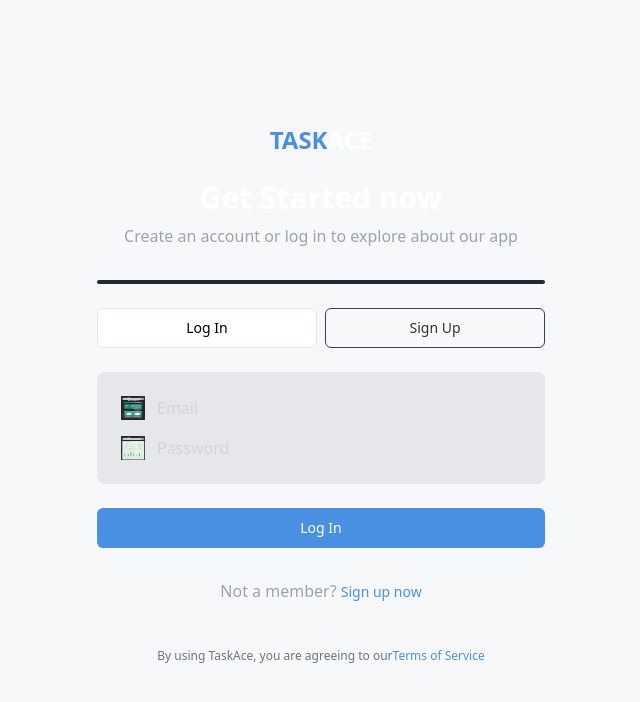
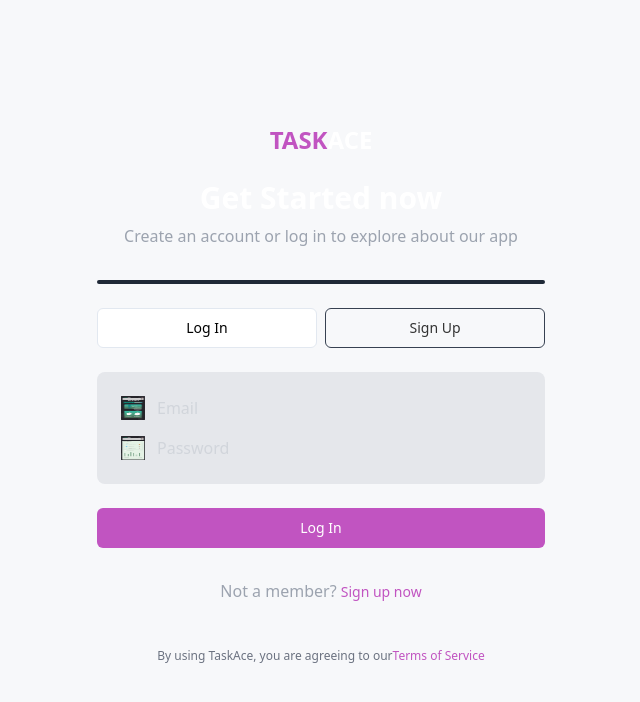
Before and after one commit to Okoko-dev/taskcraft-optimizer, a React (Vite) app: page / in a window 1280 px wide. Shown: the top 702 px of the page, without its empty margins (319-959 px from the left). Built offline with nearby package versions, Linux system fonts and the light colour scheme.

Commit message:
Refactor: Apply color palette
Update the app's color scheme based on the provided image.

```diff
--- a/src/index.css
+++ b/src/index.css
@@ -14,16 +14,16 @@
     --popover: 0 0% 100%;
     --popover-foreground: 0 0% 20%;
 
-    --primary: 210 78% 59%; /* #4A90E2 calm blue */
+    --primary: 276 59% 51%; /* #C154C1 vibrant purple */
     --primary-foreground: 0 0% 100%;
 
-    --secondary: 162 76% 60%; /* #50E3C2 soft teal */
+    --secondary: 17 100% 74%; /* #FB836F coral */
     --secondary-foreground: 0 0% 20%;
 
     --muted: 210 15% 94%; /* Light gray close to #F7F8FA */
     --muted-foreground: 215.4 16.3% 46.9%;
 
-    --accent: 39 91% 55%; /* #F5A623 warm orange */
+    --accent: 45 97% 65%; /* #FFC83E golden yellow */
     --accent-foreground: 0 0% 20%;
 
     --destructive: 0 84.2% 60.2%;
@@ -31,7 +31,7 @@
 
     --border: 214.3 31.8% 91.4%;
     --input: 214.3 31.8% 91.4%;
-    --ring: 222.2 84% 4.9%;
+    --ring: 267 34% 47%;
 
     --radius: 0.5rem;
   }
@@ -46,16 +46,16 @@
     --popover: 222.2 84% 4.9%;
     --popover-foreground: 210 40% 98%;
 
-    --primary: 210 78% 59%;
+    --primary: 276 59% 51%;
     --primary-foreground: 0 0% 100%;
 
-    --secondary: 162 76% 60%;
+    --secondary: 17 100% 74%;
     --secondary-foreground: 0 0% 20%;
 
     --muted: 217.2 32.6% 17.5%;
     --muted-foreground: 215 20.2% 65.1%;
 
-    --accent: 39 91% 55%;
+    --accent: 45 97% 65%;
     --accent-foreground: 0 0% 20%;
 
     --destructive: 0 62.8% 30.6%;
@@ -63,7 +63,7 @@
 
     --border: 217.2 32.6% 17.5%;
     --input: 217.2 32.6% 17.5%;
-    --ring: 212.7 26.8% 83.9%;
+    --ring: 263.4 70% 50.4%;
   }
 }
 
@@ -96,7 +96,7 @@
 
 .progress-value {
   height: 100%;
-  background-color: #4A90E2;
+  background-color: #C154C1;
   border-radius: 4px;
   animation: progress 1s ease-in-out forwards;
 }
--- a/tailwind.config.ts
+++ b/tailwind.config.ts
@@ -26,22 +26,23 @@ export default {
 				background: 'hsl(var(--background))',
 				foreground: 'hsl(var(--foreground))',
 				primary: {
-					DEFAULT: '#4A90E2', // Calm Blue
+					DEFAULT: '#C154C1', // Vibrant Purple
 					foreground: '#FFFFFF',
-					dark: '#3A80D2', // Darker shade for hover
-					light: '#7AAFE0' // Lighter shade
+					dark: '#9D3F9D', // Darker shade for hover
+					light: '#D77FD7' // Lighter shade
 				},
 				taskace: {
 					dark: '#F7F8FA', // Light Gray background
 					gray: '#E5E7EB', // Lighter gray
-					blue: '#4A90E2', // Calm Blue
-					teal: '#50E3C2', // Soft Teal
-					orange: '#F5A623', // Warm Orange
-					card: 'rgba(74, 144, 226, 0.1)', // Blue with transparency
+					purple: '#C154C1', // Vibrant Purple
+					coral: '#FB836F', // Coral
+					yellow: '#FFC83E', // Golden Yellow
+					violet: '#7E54BF', // Violet
+					card: 'rgba(193, 84, 193, 0.1)', // Purple with transparency
 					circle: '#D1D5DB' // Light circle color
 				},
 				secondary: {
-					DEFAULT: '#50E3C2', // Soft Teal
+					DEFAULT: '#FB836F', // Coral
 					foreground: '#FFFFFF'
 				},
 				destructive: {
@@ -53,7 +54,7 @@ export default {
 					foreground: 'hsl(var(--muted-foreground))'
 				},
 				accent: {
-					DEFAULT: '#F5A623', // Warm Orange
+					DEFAULT: '#FFC83E', // Golden Yellow
 					foreground: '#FFFFFF'
 				},
 				popover: {
```
